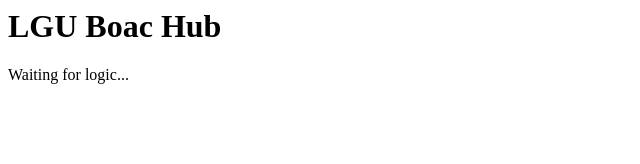
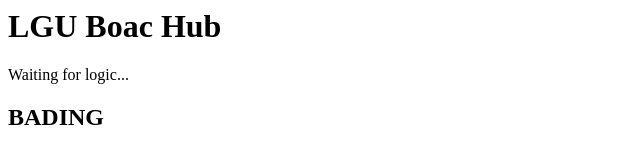
Before and after one commit to jalotjotjohnrex-dot/lgu-project, a plain HTML site: page index.html in a window 1280 px wide. Shown: the whole page, without its empty margins (0-640 px from the left). Drawn offline with Linux system fonts and the light colour scheme.

Commit message:
Added BADING

```diff
--- a/index.html
+++ b/index.html
@@ -1,3 +1,5 @@
 <!-- index.html-->
 <h1>LGU Boac Hub</h1>
 <div id="msg">Waiting for logic...</div>
+
+<h2>BADING</h2>
```
